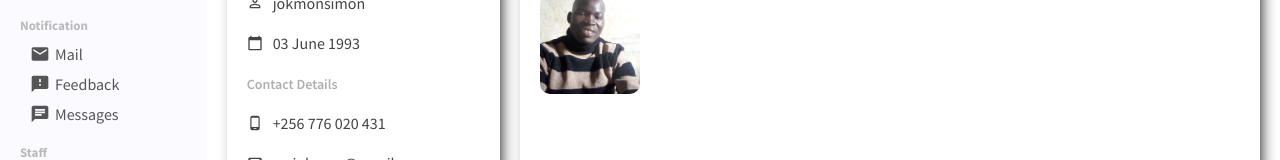
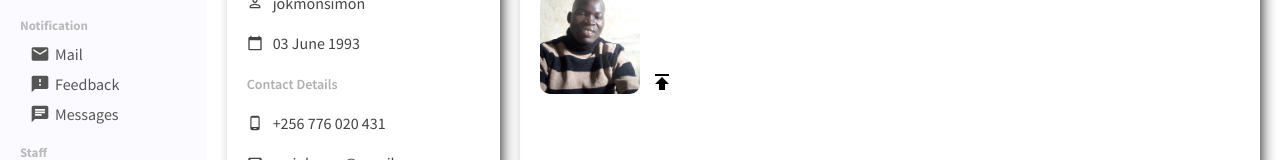
Before and after one commit to Jokmonsimon/react-admin-dashboard, a React (Create React App) app: page /user/1 in a window 1280 px wide. Shown: the part 347-507 px from the top of the page. Built offline with nearby package versions, Linux system fonts and the light colour scheme.

Commit message:
New update

```diff
--- a/src/pages/user/User.jsx
+++ b/src/pages/user/User.jsx
@@ -4,6 +4,7 @@ import {
   LocationCityOutlined,
   MailOutlined,
   PhoneAndroid,
+  Publish,
 } from "@mui/icons-material";
 import "./User.css";
 import PermIdentityIcon from "@mui/icons-material/PermIdentity";
@@ -120,6 +121,15 @@ export default function User() {
                   alt=""
                   className="user-profile-image"
                 />
+                <label htmlFor="file">
+                  <Publish />
+                </label>
+                <input
+                  type="file"
+                  id="file"
+                  className="choose-user-profile-image"
+                  style={{ display: "none" }}
+                />
               </div>
             </div>
           </form>
```
